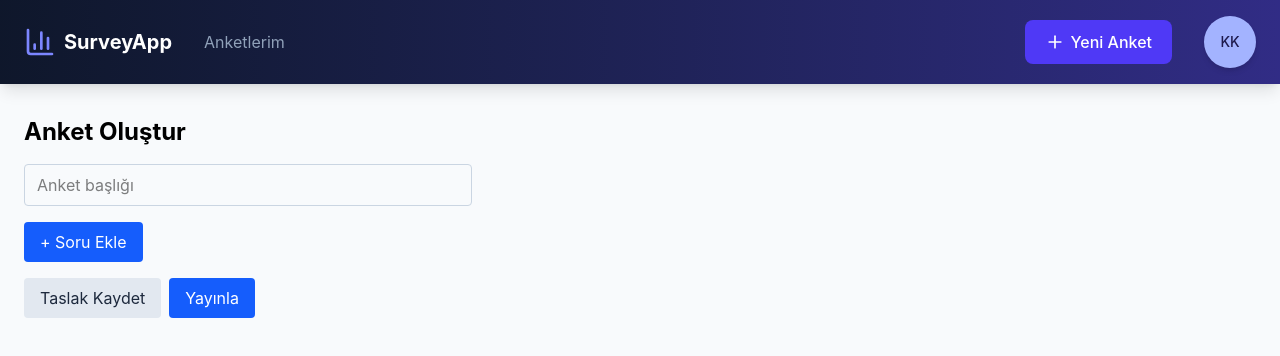
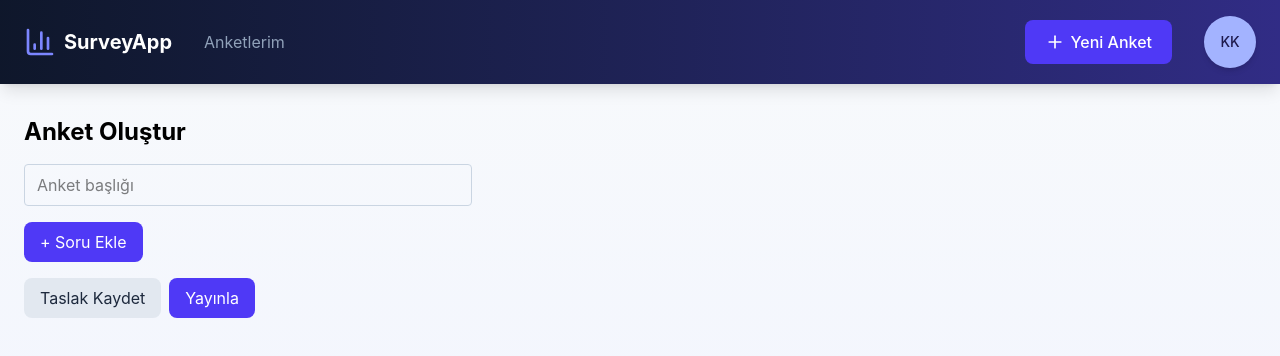
Before and after one commit to kaankygn/survey-app, a React (Vite) app: page /create in a window 1280 px wide. Shown: the top 356 px of the page. Built offline with nearby package versions, Linux system fonts and the light colour scheme.

Commit message:
Button rengi indigoya cevrildi, hover ve transition eklendi

```diff
--- a/src/components/ui/Button.jsx
+++ b/src/components/ui/Button.jsx
@@ -1,14 +1,14 @@
-function Button ({ children, onClick, variant = 'primary' }) {
+function Button({ children, onClick, variant = 'primary' }) {
 
     const stiller = {
-        primary: 'bg-blue-600 text-white',
-        secondary: 'bg-slate-200 text-slate-800'
+        primary: 'bg-indigo-600 text-white hover:bg-indigo-700',
+        secondary: 'bg-slate-200 text-slate-800 hover:bg-slate-300'
     }
 
-    return(
+    return (
         <button
             onClick={onClick}
-            className={`px-4 py-2 rounded ${stiller[variant]}`}
+            className={`px-4 py-2 rounded-lg transition ${stiller[variant]}`}
         >
             {children}
         </button>
--- a/src/components/ui/Card.jsx
+++ b/src/components/ui/Card.jsx
@@ -1,6 +1,6 @@
 function Card({ children, className = '' }) {
   return (
-    <div className={`border border-slate-200 rounded p-4 ${className}`}>
+    <div className={`bg-white/30 backdrop-blur-md border border-white/60 rounded-xl shadow-sm p-5 ${className}`}>
       {children}
     </div>
   )
--- a/src/components/ui/Layout.jsx
+++ b/src/components/ui/Layout.jsx
@@ -2,7 +2,7 @@ import Navbar from './Navbar'
 
 function Layout({ children }) {
   return (
-    <div className="bg-slate-50 min-h-screen">
+    <div className="bg-gradient-to-b from-slate-50 to-indigo-50 min-h-screen bg-fixed">
       <Navbar />
       <div className="max-w-7xl mx-auto px-6 py-8">
         {children}
```
